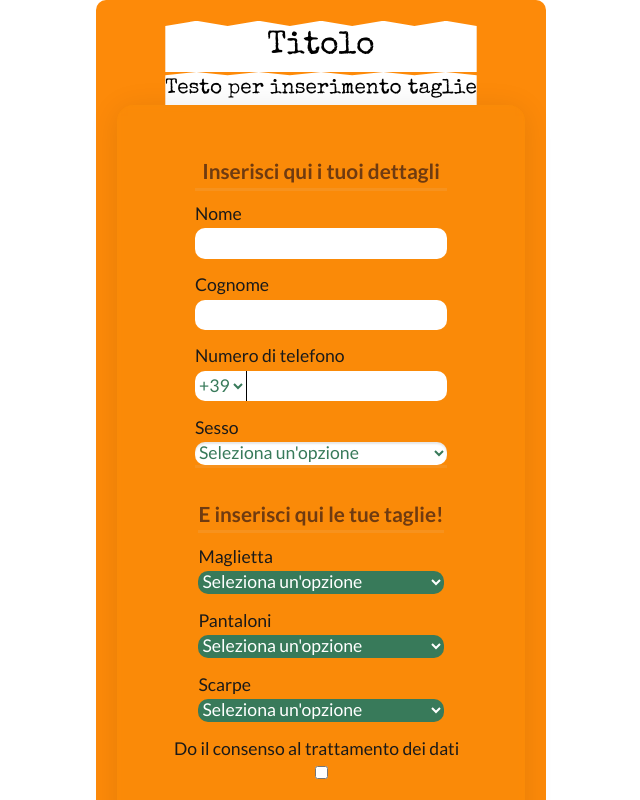
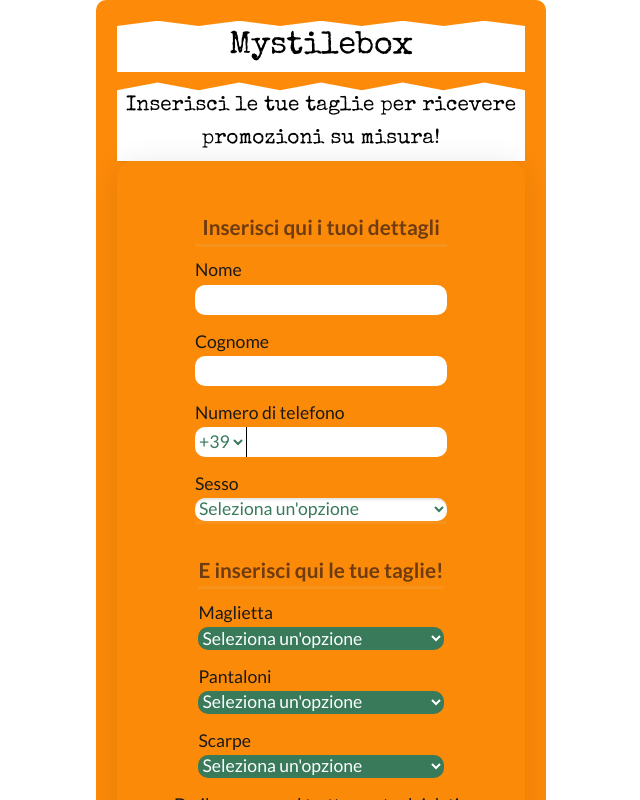
Before and after one commit to RyXkci/2mmshop-reg-clienti, a React (Vite) app in the folder frontend/: page /formdati in a window 1280 px wide. Shown: the top 800 px of the page, without its empty margins (319-959 px from the left). Built offline with nearby package versions, Linux system fonts and the light colour scheme; no server answers.

Commit message:
Changed form title

```diff
--- a/frontend/src/components/HookForm.jsx
+++ b/frontend/src/components/HookForm.jsx
@@ -68,8 +68,8 @@ export default function HookForm() {
     <main className="main">
       <div className="form-container">
         <section className="form-header">
-          <h1 className="form-title">Titolo</h1>
-          <p className="form-subtitle">Testo per inserimento taglie</p>
+          <h1 className="form-title">Mystilebox</h1>
+          <p className="form-subtitle">Inserisci le tue taglie per ricevere promozioni su misura!</p>
         </section>
 
         <form className="post-form" onSubmit={handleSubmit(submitData)}>
--- a/frontend/src/stylesheets/form.css
+++ b/frontend/src/stylesheets/form.css
@@ -24,6 +24,8 @@
             60% 10%, 70% 0%, 80% 10%, 90% 0%, 100% 10%,
             100% 100%, 0% 100%);
     background: white;
+    padding: .3em;
+    margin-top: .5em;
 }
 
 .data-section__title,
```
